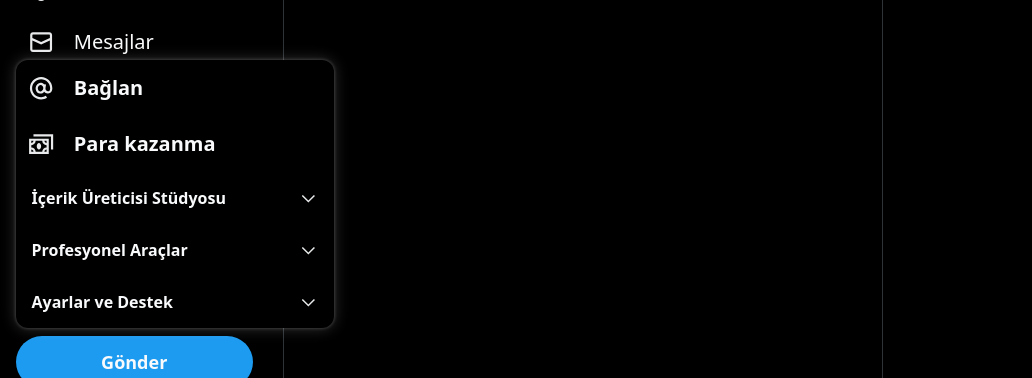
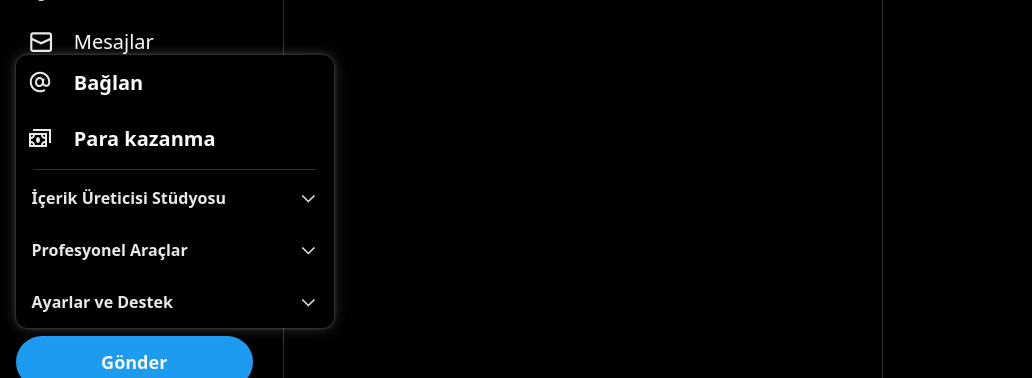
Before and after one commit to Wiazeph/ReactJS-Twitter-Clone, a React (Vite) app: page / in a window 1280 px wide. Both pictures are taken after a click on the button "Daha Fazla". Shown: the part 196-574 px from the top of the page, without its empty margins (0-1032 px from the left). Built offline with nearby package versions, Linux system fonts and the light colour scheme.

Commit message:
style: add disclosure structure

```diff
--- a/src/layouts/main/sidebar/menu/more/index.jsx
+++ b/src/layouts/main/sidebar/menu/more/index.jsx
@@ -1,5 +1,6 @@
 import { Popover, Disclosure } from "@headlessui/react";
 import { Link } from "react-router-dom";
+import classNames from "classnames";
 
 const More = () => {
   return (
@@ -7,9 +8,14 @@ const More = () => {
       <Popover.Button className="group block outline-none">
         <div className="p-3 rounded-full inline-flex items-center gap-5 menuGroupHover">
           <div className="w-[26.25px] h-[26.25px] relative">
-            <svg viewBox="0 0 24 24" width={26.25} height={26.25}>
+            <svg
+              viewBox="0 0 24 24"
+              width={26.25}
+              height={26.25}
+              className="text-[#e7e9ea]"
+            >
               <path
-                fill="#e7e9ea"
+                fill="currentColor"
                 d="M3.75 12c0-4.56 3.69-8.25 8.25-8.25s8.25 3.69 8.25 8.25-3.69 8.25-8.25 8.25S3.75 16.56 3.75 12zM12 1.75C6.34 1.75 1.75 6.34 1.75 12S6.34 22.25 12 22.25 22.25 17.66 22.25 12 17.66 1.75 12 1.75zm-4.75 11.5c.69 0 1.25-.56 1.25-1.25s-.56-1.25-1.25-1.25S6 11.31 6 12s.56 1.25 1.25 1.25zm9.5 0c.69 0 1.25-.56 1.25-1.25s-.56-1.25-1.25-1.25-1.25.56-1.25 1.25.56 1.25 1.25 1.25zM13.25 12c0 .69-.56 1.25-1.25 1.25s-1.25-.56-1.25-1.25.56-1.25 1.25-1.25 1.25.56 1.25 1.25z"
               />
             </svg>
@@ -20,32 +26,55 @@ const More = () => {
       <Popover.Panel className="w-[318px] rounded-xl absolute bottom-0 left-0 bg-black shadow-moreBox overflow-hidden">
         <button className="px-3 h-14 w-full outline-none inline-flex items-center gap-5 menuHover">
           <div className="w-[26.25px] h-[26.25px] relative">
-            <svg viewBox="0 0 24 24" width={26.25} height={26.25}>
+            <svg
+              viewBox="0 0 24 24"
+              width={24}
+              height={24}
+              className="text-[#e7e9ea]"
+            >
               <path
-                fill="#e7e9ea"
+                fill="currentColor"
                 d="M12 3.786c-4.556 0-8.25 3.694-8.25 8.25s3.694 8.25 8.25 8.25c1.595 0 3.081-.451 4.341-1.233l1.054 1.7c-1.568.972-3.418 1.534-5.395 1.534-5.661 0-10.25-4.589-10.25-10.25S6.339 1.786 12 1.786s10.25 4.589 10.25 10.25c0 .901-.21 1.77-.452 2.477-.592 1.731-2.343 2.477-3.917 2.334-1.242-.113-2.307-.74-3.013-1.647-.961 1.253-2.45 2.011-4.092 1.78-2.581-.363-4.127-2.971-3.76-5.578.366-2.606 2.571-4.688 5.152-4.325 1.019.143 1.877.637 2.519 1.342l1.803.258-.507 3.549c-.187 1.31.761 2.509 2.079 2.629.915.083 1.627-.356 1.843-.99.2-.585.345-1.224.345-1.83 0-4.556-3.694-8.25-8.25-8.25zm-.111 5.274c-1.247-.175-2.645.854-2.893 2.623-.249 1.769.811 3.143 2.058 3.319 1.247.175 2.645-.854 2.893-2.623.249-1.769-.811-3.144-2.058-3.319z"
               />
             </svg>
           </div>
           <div className="pr-4 text-xl font-bold">Bağlan</div>
         </button>
+
         <button className="px-3 h-14 w-full outline-none inline-flex items-center gap-5 menuHover">
           <div className="w-[26.25px] h-[26.25px] relative">
-            <svg viewBox="0 0 24 24" width={26.25} height={26.25}>
+            <svg
+              viewBox="0 0 24 24"
+              width={24}
+              height={24}
+              className="text-[#e7e9ea]"
+            >
               <path
-                fill="#e7e9ea"
+                fill="currentColor"
                 d="M23 3v14h-2V5H5V3h18zM10 17c1.1 0 2-1.34 2-3s-.9-3-2-3-2 1.34-2 3 .9 3 2 3zM1 7h18v14H1V7zm16 10c-1.1 0-2 .9-2 2h2v-2zm-2-8c0 1.1.9 2 2 2V9h-2zM3 11c1.1 0 2-.9 2-2H3v2zm0 4c2.21 0 4 1.79 4 4h6c0-2.21 1.79-4 4-4v-2c-2.21 0-4-1.79-4-4H7c0 2.21-1.79 4-4 4v2zm0 4h2c0-1.1-.9-2-2-2v2z"
               />
             </svg>
           </div>
           <div className="pr-4 text-xl font-bold">Para kazanma</div>
         </button>
+
+        <div className="h-px bg-[#2f3336] my-0.5 w-[89%] mx-auto"></div>
+
         <Disclosure>
-          <Disclosure.Button className="h-[52px] w-full font-bold flex items-center justify-between px-4 menuHover">
+          {({ open }) => (
+            <>
+              <Disclosure.Button className="text-[#eae8e7] h-[52px] w-full font-bold flex items-center justify-between px-4 menuHover">
                 İçerik Üreticisi Stüdyosu
-            <svg viewBox="0 0 24 24" width={18.75} height={18.75}>
+                <svg
+                  viewBox="0 0 24 24"
+                  width={18.75}
+                  height={18.75}
+                  className={classNames({
+                    "rotate-180 text-[#1d9bf0]": open,
+                  })}
+                >
                   <path
-                fill="#e7e9ea"
+                    fill="currentColor"
                     d="M3.543 8.96l1.414-1.42L12 14.59l7.043-7.05 1.414 1.42L12 17.41 3.543 8.96z"
                   />
                 </svg>
@@ -55,22 +84,39 @@ const More = () => {
                   to="/"
                   className="flex items-center px-3 h-11 gap-3 font-medium text-sm menuHover"
                 >
-              <svg viewBox="0 0 24 24" width={18.75} height={18.75}>
+                  <svg
+                    viewBox="0 0 24 24"
+                    width={18.75}
+                    height={18.75}
+                    className="text-[#e7e9ea]"
+                  >
                     <path
-                  fill="#e7e9ea"
+                      fill="currentColor"
                       d="M8.75 21V3h2v18h-2zM18 21V8.5h2V21h-2zM4 21l.004-10h2L6 21H4zm9.248 0v-7h2v7h-2z"
                     />
                   </svg>
                   İstatistikler
                 </Link>
               </Disclosure.Panel>
+            </>
+          )}
         </Disclosure>
+
         <Disclosure>
-          <Disclosure.Button className="h-[52px] w-full font-bold flex items-center justify-between px-4 menuHover">
+          {({ open }) => (
+            <>
+              <Disclosure.Button className="text-[#e7e9ea] h-[52px] w-full font-bold flex items-center justify-between px-4 menuHover">
                 Profesyonel Araçlar
-            <svg viewBox="0 0 24 24" width={18.75} height={18.75}>
+                <svg
+                  viewBox="0 0 24 24"
+                  width={18.75}
+                  height={18.75}
+                  className={classNames({
+                    "rotate-180 text-[#1d9bf0]": open,
+                  })}
+                >
                   <path
-                fill="#e7e9ea"
+                    fill="currentColor"
                     d="M3.543 8.96l1.414-1.42L12 14.59l7.043-7.05 1.414 1.42L12 17.41 3.543 8.96z"
                   />
                 </svg>
@@ -80,22 +126,39 @@ const More = () => {
                   to="/"
                   className="flex items-center px-3 h-11 gap-3 font-medium text-sm menuHover"
                 >
-              <svg viewBox="0 0 24 24" width={18.75} height={18.75}>
+                  <svg
+                    viewBox="0 0 24 24"
+                    width={18.75}
+                    height={18.75}
+                    className="text-[#e7e9ea]"
+                  >
                     <path
-                  fill="#e7e9ea"
+                      fill="currentColor"
                       d="M1.996 5.5c0-1.38 1.119-2.5 2.5-2.5h15c1.38 0 2.5 1.12 2.5 2.5v13c0 1.38-1.12 2.5-2.5 2.5h-15c-1.381 0-2.5-1.12-2.5-2.5v-13zm2.5-.5c-.277 0-.5.22-.5.5v13c0 .28.223.5.5.5h15c.276 0 .5-.22.5-.5v-13c0-.28-.224-.5-.5-.5h-15zm8.085 5H8.996V8h7v7h-2v-3.59l-5.293 5.3-1.415-1.42L12.581 10z"
                     />
                   </svg>
                   Reklamlar
                 </Link>
               </Disclosure.Panel>
+            </>
+          )}
         </Disclosure>
+
         <Disclosure>
-          <Disclosure.Button className="h-[52px] w-full font-bold flex items-center justify-between px-4 menuHover">
+          {({ open }) => (
+            <>
+              <Disclosure.Button className="text-[#e7e9ea] h-[52px] w-full font-bold flex items-center justify-between px-4 menuHover">
                 Ayarlar ve Destek
-            <svg viewBox="0 0 24 24" width={18.75} height={18.75}>
+                <svg
+                  viewBox="0 0 24 24"
+                  width={18.75}
+                  height={18.75}
+                  className={classNames({
+                    "rotate-180 text-[#1d9bf0]": open,
+                  })}
+                >
                   <path
-                fill="#e7e9ea"
+                    fill="currentColor"
                     d="M3.543 8.96l1.414-1.42L12 14.59l7.043-7.05 1.414 1.42L12 17.41 3.543 8.96z"
                   />
                 </svg>
@@ -105,9 +168,14 @@ const More = () => {
                   to="/"
                   className="flex items-center px-3 h-11 gap-3 font-medium text-sm menuHover"
                 >
-              <svg viewBox="0 0 24 24" width={18.75} height={18.75}>
+                  <svg
+                    viewBox="0 0 24 24"
+                    width={18.75}
+                    height={18.75}
+                    className="text-[#e7e9ea]"
+                  >
                     <path
-                  fill="#e7e9ea"
+                      fill="currentColor"
                       d="M10.54 1.75h2.92l1.57 2.36c.11.17.32.25.53.21l2.53-.59 2.17 2.17-.58 2.54c-.05.2.04.41.21.53l2.36 1.57v2.92l-2.36 1.57c-.17.12-.26.33-.21.53l.58 2.54-2.17 2.17-2.53-.59c-.21-.04-.42.04-.53.21l-1.57 2.36h-2.92l-1.58-2.36c-.11-.17-.32-.25-.52-.21l-2.54.59-2.17-2.17.58-2.54c.05-.2-.03-.41-.21-.53l-2.35-1.57v-2.92L4.1 8.97c.18-.12.26-.33.21-.53L3.73 5.9 5.9 3.73l2.54.59c.2.04.41-.04.52-.21l1.58-2.36zm1.07 2l-.98 1.47C10.05 6.08 9 6.5 7.99 6.27l-1.46-.34-.6.6.33 1.46c.24 1.01-.18 2.07-1.05 2.64l-1.46.98v.78l1.46.98c.87.57 1.29 1.63 1.05 2.64l-.33 1.46.6.6 1.46-.34c1.01-.23 2.06.19 2.64 1.05l.98 1.47h.78l.97-1.47c.58-.86 1.63-1.28 2.65-1.05l1.45.34.61-.6-.34-1.46c-.23-1.01.18-2.07 1.05-2.64l1.47-.98v-.78l-1.47-.98c-.87-.57-1.28-1.63-1.05-2.64l.34-1.46-.61-.6-1.45.34c-1.02.23-2.07-.19-2.65-1.05l-.97-1.47h-.78zM12 10.5c-.83 0-1.5.67-1.5 1.5s.67 1.5 1.5 1.5c.82 0 1.5-.67 1.5-1.5s-.68-1.5-1.5-1.5zM8.5 12c0-1.93 1.56-3.5 3.5-3.5 1.93 0 3.5 1.57 3.5 3.5s-1.57 3.5-3.5 3.5c-1.94 0-3.5-1.57-3.5-3.5z"
                     />
                   </svg>
@@ -117,9 +185,14 @@ const More = () => {
                   to="/"
                   className="flex items-center px-3 h-11 gap-3 font-medium text-sm menuHover"
                 >
-              <svg viewBox="0 0 24 24" width={18.75} height={18.75}>
+                  <svg
+                    viewBox="0 0 24 24"
+                    width={18.75}
+                    height={18.75}
+                    className="text-[#e7e9ea]"
+                  >
                     <path
-                  fill="#e7e9ea"
+                      fill="currentColor"
                       d="M11.57 11.96l.99-.79c.33-.26.56-.53.7-.8.15-.27.22-.57.22-.91 0-.41-.12-.74-.38-.97s-.62-.35-1.09-.35-.85.12-1.13.37c-.26.25-.4.59-.4 1.03 0 .2.03.42.08.65l-2.07-.15c-.06-.29-.09-.55-.09-.79 0-.84.33-1.51.98-2.01.67-.49 1.55-.74 2.66-.74 1.17 0 2.07.24 2.71.73.63.48.95 1.16.95 2.04 0 .98-.47 1.86-1.4 2.65l-.87.73c-.17.15-.29.28-.36.4-.06.11-.09.26-.09.45v.46h-2.1v-.67c0-.3.06-.55.17-.75.12-.2.29-.39.52-.58zm-.52 5.17c.24.25.56.37.93.37.39 0 .7-.12.94-.37.25-.25.37-.56.37-.94 0-.39-.12-.7-.37-.95-.24-.25-.55-.37-.94-.37-.37 0-.69.12-.93.37s-.36.56-.36.95c0 .38.12.69.36.94zM22.25 12c0 5.66-4.59 10.25-10.25 10.25S1.75 17.66 1.75 12 6.34 1.75 12 1.75 22.25 6.34 22.25 12zM12 20.25c4.56 0 8.25-3.69 8.25-8.25S16.56 3.75 12 3.75 3.75 7.44 3.75 12s3.69 8.25 8.25 8.25z"
                     />
                   </svg>
@@ -129,9 +202,14 @@ const More = () => {
                   to="/"
                   className="flex items-center px-3 h-11 gap-3 font-medium text-sm menuHover"
                 >
-              <svg viewBox="0 0 24 24" width={18.75} height={18.75}>
+                  <svg
+                    viewBox="0 0 24 24"
+                    width={18.75}
+                    height={18.75}
+                    className="text-[#e7e9ea]"
+                  >
                     <path
-                  fill="#e7e9ea"
+                      fill="currentColor"
                       d="M20 12h2v6.5c0 1.38-1.12 2.5-2.5 2.5h-15C3.12 21 2 19.88 2 18.5v-13C2 4.12 3.12 3 4.5 3H11v2H4.5c-.28 0-.5.22-.5.5v13c0 .28.22.5.5.5h15c.27 0 .5-.22.5-.5V12zm2.31-6.78l-6.33 7.18c-.2 2.02-1.91 3.6-3.98 3.6H8v-4c0-2.07 1.58-3.78 3.6-3.98l7.18-6.33c.99-.88 2.49-.83 3.43.1.93.94.98 2.44.1 3.43zm-1.52-2.01c-.19-.19-.49-.2-.69-.02l-6.08 5.36c.59.35 1.08.84 1.43 1.43l5.36-6.08c.18-.2.17-.5-.02-.69z"
                     />
                   </svg>
@@ -141,15 +219,22 @@ const More = () => {
                   to="/"
                   className="flex items-center px-3 h-11 gap-3 font-medium text-sm menuHover"
                 >
-              <svg viewBox="0 0 24 24" width={18.75} height={18.75}>
+                  <svg
+                    viewBox="0 0 24 24"
+                    width={18.75}
+                    height={18.75}
+                    className="text-[#e7e9ea]"
+                  >
                     <path
-                  fill="#e7e9ea"
+                      fill="currentColor"
                       d="M11.999 22.25c-5.652 0-10.25-4.598-10.25-10.25S6.347 1.75 11.999 1.75 22.249 6.348 22.249 12s-4.598 10.25-10.25 10.25zm0-18.5c-4.549 0-8.25 3.701-8.25 8.25s3.701 8.25 8.25 8.25 8.25-3.701 8.25-8.25-3.701-8.25-8.25-8.25zm.445 6.992c1.747-.096 3.748-.689 3.768-.695l.575 1.916c-.077.022-1.616.48-3.288.689v.498c.287 1.227 1.687 2.866 2.214 3.405l-1.428 1.4c-.188-.191-1.518-1.576-2.286-3.144-.769 1.568-2.098 2.952-2.286 3.144l-1.428-1.4c.527-.54 1.927-2.178 2.214-3.405v-.498c-1.672-.209-3.211-.667-3.288-.689l.575-1.916c.02.006 2.021.6 3.768.695m0 0c.301.017.59.017.891 0M12 6.25c-.967 0-1.75.78-1.75 1.75s.783 1.75 1.75 1.75 1.75-.78 1.75-1.75-.784-1.75-1.75-1.75z"
                     />
                   </svg>
                   Klavye Kısayolları
                 </Link>
               </Disclosure.Panel>
+            </>
+          )}
         </Disclosure>
       </Popover.Panel>
     </Popover>
--- a/src/utils/consts.jsx
+++ b/src/utils/consts.jsx
@@ -118,7 +118,7 @@ const mainMenu = [
         <svg viewBox="0 0 24 24" width={26.25} height={26.25}>
           <path
             fill="#e7e9ea"
-            d="M7.471 21H.472l.029-1.027c.184-6.618 3.736-8.977 7-8.977.963 0 1.95.212 2.87.672-1.608 1.732-2.762 4.389-2.869 8.248l-.03 1.083zM9.616 9.27C10.452 8.63 11 7.632 11 6.5 11 4.57 9.433 3 7.5 3S4 4.57 4 6.5c0 1.132.548 2.13 1.384 2.77.589.451 1.317.73 2.116.73s1.527-.279 2.116-.73zm6.884 1.726c-3.264 0-6.816 2.358-7 8.977L9.471 21h14.057l-.029-1.027c-.184-6.618-3.736-8.977-7-8.977zm2.116-1.726C19.452 8.63 20 7.632 20 6.5 20 4.57 18.433 3 16.5 3S13 4.57 13 6.5c0 1.132.548 2.13 1.384 2.77.589.451 1.317.73 2.116.73s1.527-.279 2.116-.73z"
+            d="M4 4.5C4 3.12 5.119 2 6.5 2h11C18.881 2 20 3.12 20 4.5v18.44l-8-5.71-8 5.71V4.5zM6.5 4c-.276 0-.5.22-.5.5v14.56l6-4.29 6 4.29V4.5c0-.28-.224-.5-.5-.5h-11z"
           />
         </svg>
       ),
@@ -126,7 +126,7 @@ const mainMenu = [
         <svg viewBox="0 0 24 24" width={26.25} height={26.25}>
           <path
             fill="#e7e9ea"
-            d="M7.501 19.917L7.471 21H.472l.029-1.027c.184-6.618 3.736-8.977 7-8.977.963 0 1.95.212 2.87.672-.444.478-.851 1.03-1.212 1.656-.507-.204-1.054-.329-1.658-.329-2.767 0-4.57 2.223-4.938 6.004H7.56c-.023.302-.05.599-.059.917zm15.998.056L23.528 21H9.472l.029-1.027c.184-6.618 3.736-8.977 7-8.977s6.816 2.358 7 8.977zM21.437 19c-.367-3.781-2.17-6.004-4.938-6.004s-4.57 2.223-4.938 6.004h9.875zm-4.938-9c-.799 0-1.527-.279-2.116-.73-.836-.64-1.384-1.638-1.384-2.77 0-1.93 1.567-3.5 3.5-3.5s3.5 1.57 3.5 3.5c0 1.132-.548 2.13-1.384 2.77-.589.451-1.317.73-2.116.73zm-1.5-3.5c0 .827.673 1.5 1.5 1.5s1.5-.673 1.5-1.5-.673-1.5-1.5-1.5-1.5.673-1.5 1.5zM7.5 3C9.433 3 11 4.57 11 6.5S9.433 10 7.5 10 4 8.43 4 6.5 5.567 3 7.5 3zm0 2C6.673 5 6 5.673 6 6.5S6.673 8 7.5 8 9 7.327 9 6.5 8.327 5 7.5 5z"
+            d="M4 4.5C4 3.12 5.119 2 6.5 2h11C18.881 2 20 3.12 20 4.5v18.44l-8-5.71-8 5.71V4.5zM6.5 4c-.276 0-.5.22-.5.5v14.56l6-4.29 6 4.29V4.5c0-.28-.224-.5-.5-.5h-11z"
           />
         </svg>
       ),
```
Lines whose indentation alone changed are shown as unchanged.
